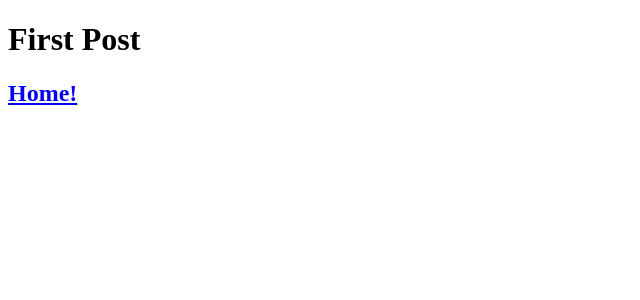
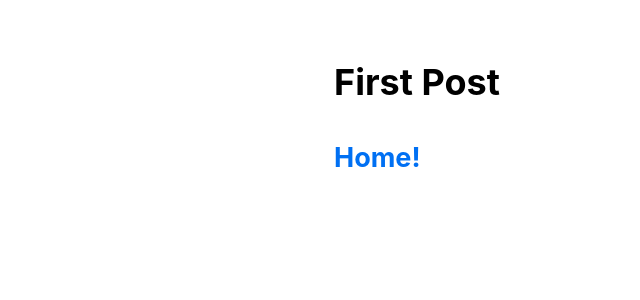
Before and after one commit to nagyszili/next-app, a Next.js app: page /posts/first-post in a window 1280 px wide. Shown: the top 300 px of the page, without its empty margins (0-640 px from the left). Built offline with nearby package versions, Linux system fonts and the light colour scheme.

Commit message:
Add tailwind, and global layout

```diff
--- a/package.json
+++ b/package.json
@@ -13,6 +13,7 @@
   "devDependencies": {
     "@types/node": "^17.0.32",
     "@types/react": "^18.0.9",
+    "tailwindcss": "^3.0.24",
     "typescript": "^4.6.4"
   }
 }
--- /dev/null
+++ b/src/components/Layout/Layout.tsx
@@ -0,0 +1,4 @@
+import styles from "./layout.module.css";
+export default function Layout({ children }) {
+  return <div className={styles.container}>{children}</div>;
+}
--- /dev/null
+++ b/src/components/Layout/index.ts
@@ -0,0 +1 @@
+export { default } from "./Layout";
--- /dev/null
+++ b/src/components/Layout/layout.module.css
@@ -0,0 +1,5 @@
+.container {
+  max-width: 36rem;
+  padding: 0 1rem;
+  margin: 3rem auto 6rem;
+}
--- /dev/null
+++ b/src/pages/_app.tsx
@@ -0,0 +1,5 @@
+import "../styles/global.css";
+
+export default function App({ Component, pageProps }) {
+  return <Component {...pageProps} />;
+}
--- a/pages/posts/first-post.js
+++ b/src/pages/posts/first-post.js
@@ -1,10 +1,11 @@
 import Head from "next/head";
 import Link from "next/link";
 import Script from "next/script";
+import Layout from "../../components/Layout";
 
 export default function FirstPost() {
   return (
-    <div>
+    <Layout>
       <Head>
         <title>First Post</title>
         <link rel="icon" href="/favicon.ico" />
@@ -23,6 +24,6 @@
           <a>Home!</a>
         </Link>
       </h2>
-    </div>
+    </Layout>
   );
 }
--- /dev/null
+++ b/src/styles/global.css
@@ -0,0 +1,27 @@
+html,
+body {
+  padding: 0;
+  margin: 0;
+  font-family: -apple-system, BlinkMacSystemFont, Segoe UI, Roboto, Oxygen,
+    Ubuntu, Cantarell, Fira Sans, Droid Sans, Helvetica Neue, sans-serif;
+  line-height: 1.6;
+  font-size: 18px;
+}
+
+* {
+  box-sizing: border-box;
+}
+
+a {
+  color: #0070f3;
+  text-decoration: none;
+}
+
+a:hover {
+  text-decoration: underline;
+}
+
+img {
+  max-width: 100%;
+  display: block;
+}
```
Also changed, not shown: tailwind.config.js (added, +7 -0 lines), src/components/Avatar/Avatar.tsx (renamed from components/Avatar/Avatar.tsx), src/components/Avatar/index.ts (renamed from components/Avatar/index.ts), src/pages/index.js (renamed from pages/index.js), 2 other files (tests, documents, lock files or other folders).
